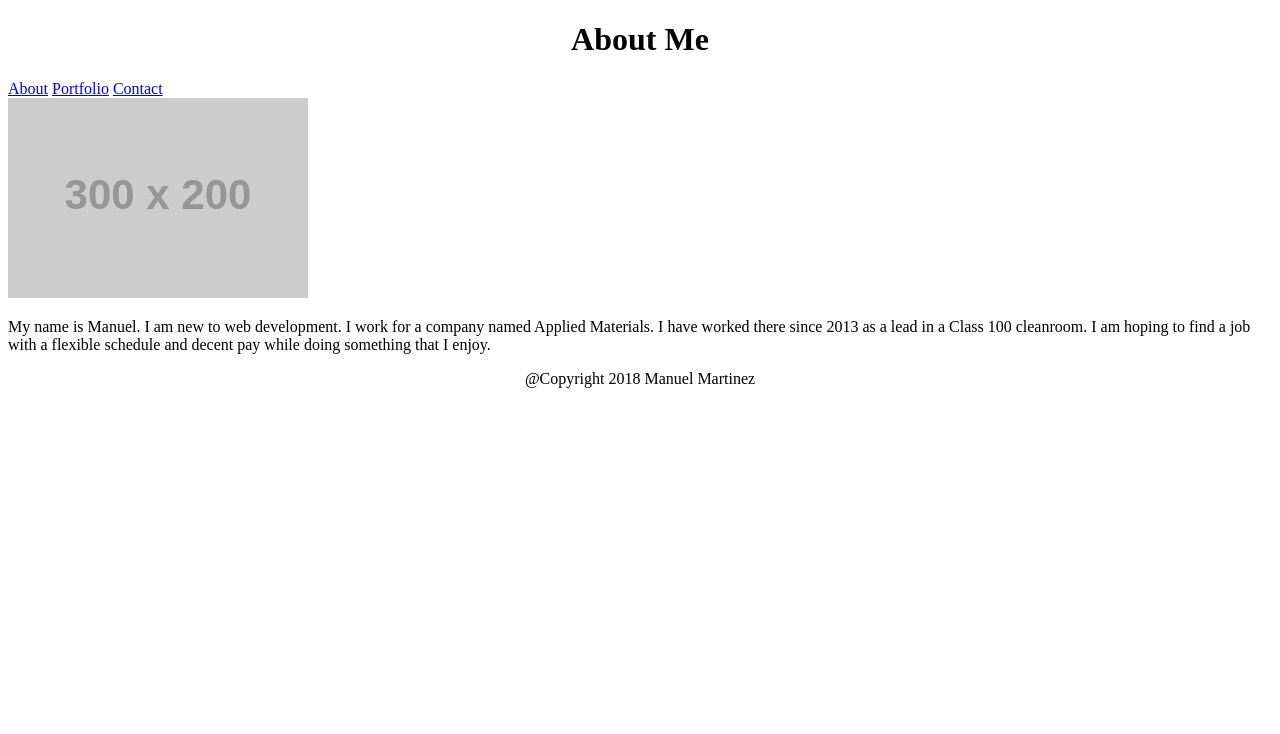
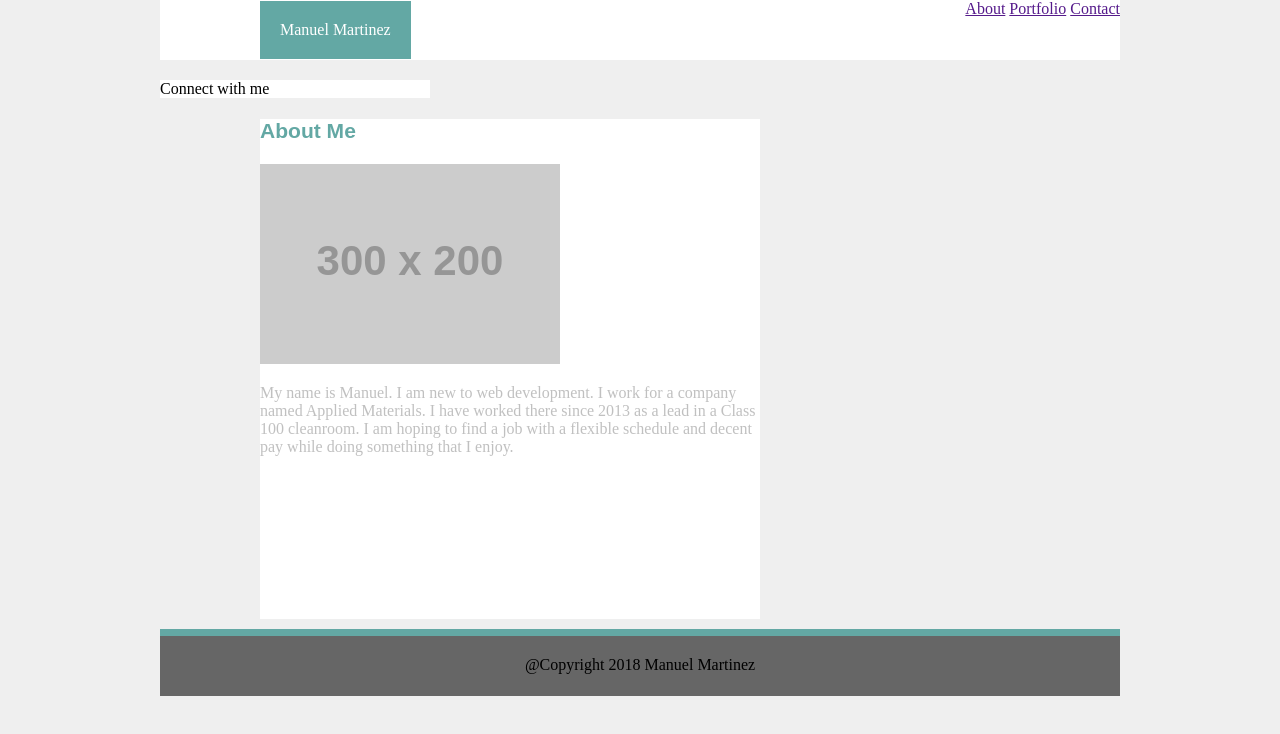
Before and after one commit to Manny5189/Manny5189.github.io, a plain HTML site: page index.html in a window 1280 px wide. Drawn offline with Linux system fonts and the light colour scheme; placeholder pictures from the web are drawn by us.

Commit message:
updated files

```diff
--- a/Main.css
+++ b/Main.css
@@ -1,25 +1,67 @@
 
-#header {
-  width: 100px;
+
+.Container {
+  margin: 0 auto;
+  width:960px;
+  background-color: #eeee
+
+}
+.name {
+  padding: 20px;
+  margin: 1px 20px 20px 100px;
   background-color: #63a8a4;
-}
-#nav {width: 100px;
-  background-color: #63a8a4;}
+  float: left; color:#ffffff;
 
-  #header {
-  float: Left;
-  width: 200px;
-  background: lightblue;
-}
-#nav {
-  float: right;
-  width: calc(100% - 200px);
-  background: lightgreen;
 }
 
-#img {
-    Float: Left;
-  width: calc(100% - 200px);
-  background: lightgreen;
+.h1 {
+      width: 100%;
+      Margin: 0px 0px 20px 0px;
+      Border: 1px;
+      Height: 60px;
+  background-color: #ffffff;
+  clear: right; }
+
+
+.main {
+  width:500px;height: 500px;
+  position: relative;
+  margin: 20px 10px 10px 100px;
+  background-color: #ffffff;
+   color:#7777}
+
+
+.p {
+  width: 400px;
 
 }
+
+.bordered {
+  height: 20px;
+  Padding: 20px;
+  border-top: solid #63a8a4 7Px;
+  background-color: #666666
+
+}
+
+.nav {
+  Float: right;
+
+}
+
+.selfie {
+float: bottom;
+}
+
+.about {
+  color: #63a8a4;
+  font-size: 18px ;
+font-family: 'Arial', 'Helvetica Neue', Helvetica, sans-serif;
+}
+
+.sidebar {
+  clear: right;
+
+  width: 270px;
+  background-color:#ffffff;
+}
--- a/index.html
+++ b/index.html
@@ -1,33 +1,45 @@
 <!DOCTYPE HTML>
 <html lang="en-us"></html>
-<Head><link rel="stylesheet" type="text/css" href="Css.style"></Head>
+<Head><link rel="stylesheet" type="text/css" href="Main.css"></Head>
+
 <title>Manuel Portfolio</title>
-<body>
-        <div id="parent">
-                <div id="header"></div>
-                <div id="nav">
-              </div>
- <parent>
-<div id="header">
-
-    <center><h1>About Me</h1><center></div>
-
- <div id="nav">
 
 
-            <a href="blank">About</a>
-            <a href="blank">Portfolio</a>
-            <a href="blank">Contact</a>
+<body class="Container">
 
- </div>
-</parent>
+        <header class="h1">
 
-<a href="https://placeholder.com"><img src="http://via.placeholder.com/300x200"></a>
-<p>
-My name is Manuel. I am new to web development.
-I work for a company named Applied Materials. I have worked there since 2013 as a lead in a Class 100 cleanroom.
-I am hoping to find a job with a flexible schedule and decent pay while doing something that I enjoy.
-</p>
+                <div class="name">Manuel Martinez</div>
 
-<footer><center>@Copyright 2018 Manuel Martinez</center></footer>
+                    <nav class="nav">
+                        <a href target="_blank">About</a>
+                        <a href target="_blank">Portfolio</a>
+                        <a href target="_blank">Contact</a>
+                    </nav>
+
+            </header>
+
+         <aside class="sidebar">
+             Connect with me
+         </aside>
+
+    <section class="main">
+
+        <div class="about"><h3>About Me</h3></div>
+
+            <img class="selfie" src="http://via.placeholder.com/300x200"><img>
+
+
+
+            <p class="content">My name is Manuel. I am new to web development.
+            I work for a company named Applied Materials.
+            I have worked there since 2013 as a lead in a Class 100 cleanroom.
+            I am hoping to find a job with a flexible schedule and
+            decent pay while doing something that I enjoy.
+            </p>
+
+    </section>
+
+<footer class="bordered"><center>@Copyright 2018 Manuel Martinez<center></footer>
 </body>
+</html>
```
Also changed, not shown: 2 other files.
